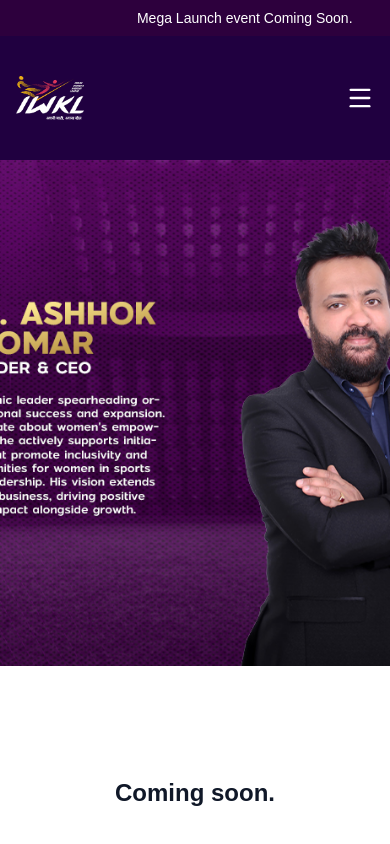
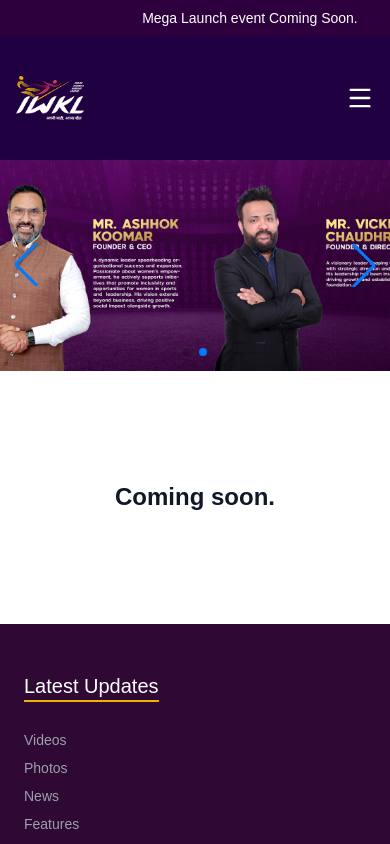
Before and after one commit to kolikrish/Haryana-WCL, a Next.js app: page /about in a window 390 px wide. Shown: the top 844 px of the page. Built offline with nearby package versions, Linux system fonts and the light colour scheme.

Commit message:
About page updated responsive

```diff
--- a/app/about/page.jsx
+++ b/app/about/page.jsx
@@ -1,52 +1,67 @@
-"use client";
+"use client"
 
+import React from "react";
+import Image from "next/image";
+import { Swiper, SwiperSlide } from "swiper/react";
+import { Navigation, Pagination, Autoplay } from "swiper/modules";
+
+// Import Swiper styles
+import "swiper/css";
+import "swiper/css/navigation";
+import "swiper/css/pagination";
 import ComingSoon from "@/components/ComingSoon";
-import Image from "next/image";
-import React, { useState, useEffect } from "react";
 
-// Use public/assets paths if images not found, or fix the path.
-const images = [
-  "/assets/AboutBanner1.jpg",
-  "/assets/AboutBanner2.jpg",
-];
-
-export default function Page() {
-  const [index, setIndex] = useState(0);
-
-  useEffect(() => {
-    if (images.length <= 1) return; // Don't animate if only one image or none
-    const timer = setInterval(() => {
-      setIndex((prev) => (prev + 1) % images.length);
-    }, 4000);
-
-    return () => clearInterval(timer);
-  }, []);
-
+const Hero = () => {
   return (
     <div>
-    <div className="relative w-full h-[60vh] md:h-[75vh] overflow-hidden">
-      {/* Images */}
-      {images.map((img, i) => (
-        <div
-          key={i}
-          className={`absolute inset-0 w-full h-full transition-opacity duration-700 ${
-            i === index ? "opacity-100 z-10" : "opacity-0 z-0"
-          }`}
-          style={{ pointerEvents: i === index ? "auto" : "none" }}
+    <section className="relative w-full overflow-hidden h-[25vh] lg:h-[70vh]">
+      {/* Background Image Carousel */}
+      <div className="absolute inset-0 w-full h-full z-0">
+        <Swiper
+          modules={[Navigation, Pagination, Autoplay]}
+          spaceBetween={0}
+          slidesPerView={1}
+          navigation
+          pagination={{ clickable: true }}
+          autoplay={{ delay: 3000 }}
+          loop={true}
+          className="w-full h-full"
         >
+          {/* Slide 1 */}
+          <SwiperSlide className="relative w-full h-full">
+            <div className="relative w-full h-full">
               <Image
-            src={img}
-            alt={`About slider image ${i + 1}`}
+                src="/assets/AboutBanner1.jpg"
+                alt="Banner 1"
                 fill
                 className="object-cover"
-            priority={i === 0}
+                priority
+                sizes="100vw"
               />
             </div>
-      ))}
+          </SwiperSlide>
+
+          {/* Slide 2 */}
+          <SwiperSlide className="relative w-full h-full">
+            <div className="relative w-full h-full">
+              <Image
+                src="/assets/AboutBanner2.jpg"
+                alt="Banner 2"
+                fill
+                className="object-cover"
+                priority
+                sizes="100vw"
+              />
             </div>
+          </SwiperSlide>
+        </Swiper>
+      </div>
+    </section>
 
     <ComingSoon />
 
     </div>
   );
-}
+};
+
+export default Hero;
```
Lines whose indentation alone changed are shown as unchanged.
